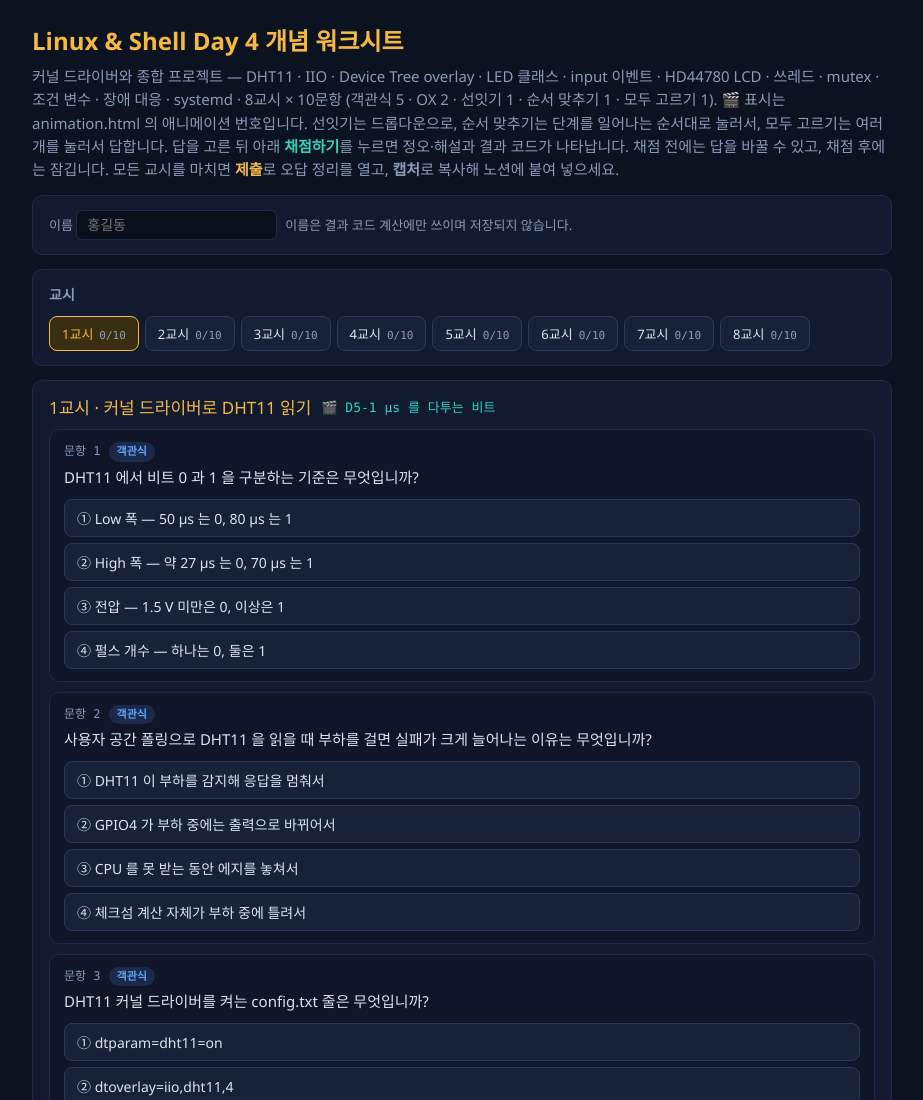
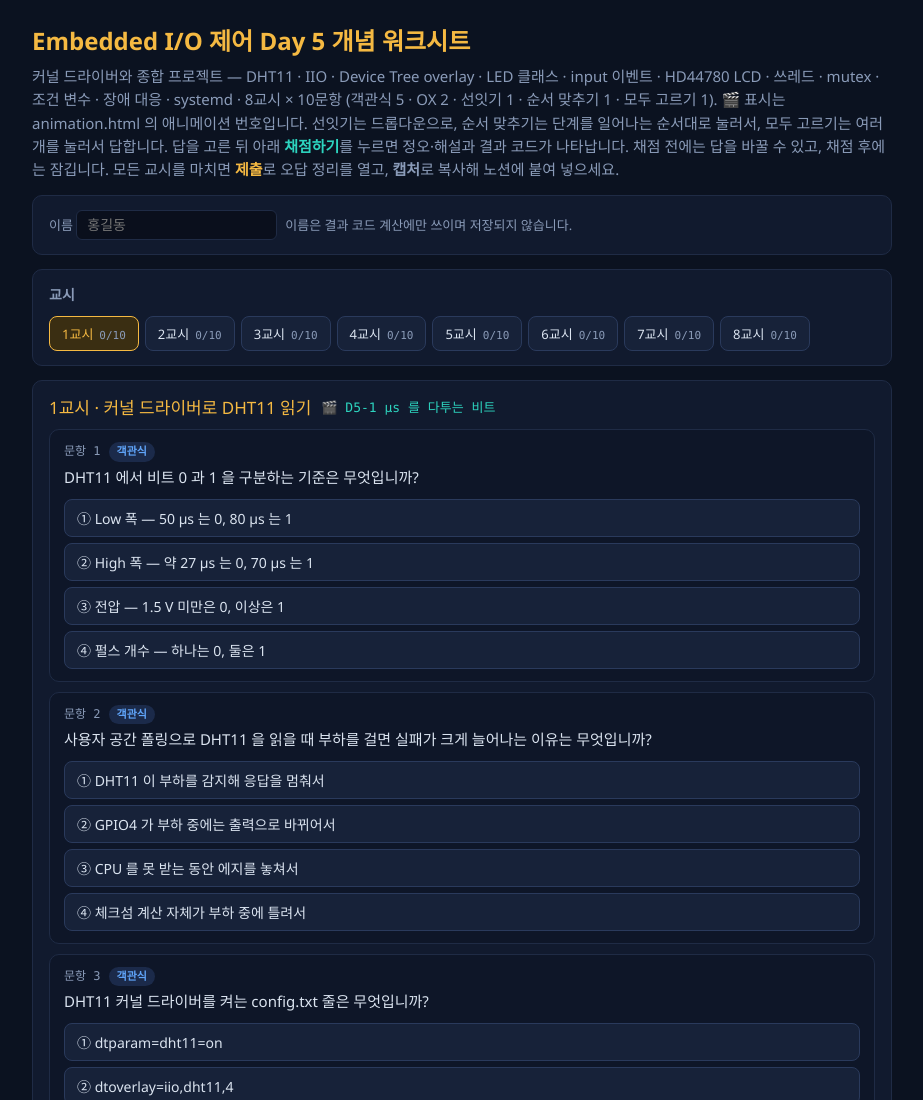
Before and after one commit to imguru-mooc/AI_CAMPUS, a plain HTML site: page EmbeddedIO-day5/worksheet.html in a window 1280 px wide. Shown: the top 1100 px of the page, without its empty margins (178-1101 px from the left). Drawn offline with Linux system fonts and the light colour scheme.

Commit message:
Add files via upload

```diff
--- a/EmbeddedIO-day5/worksheet.html
+++ b/EmbeddedIO-day5/worksheet.html
@@ -94,7 +94,7 @@
 </head>
 <body>
 <div class="app">
-  <h1>Linux &amp; Shell Day 4 개념 워크시트</h1>
+  <h1>Embedded I/O 제어 Day 5 개념 워크시트</h1>
   <p class="sub">커널 드라이버와 종합 프로젝트 — DHT11 · IIO · Device Tree overlay · LED 클래스 · input 이벤트 · HD44780 LCD · 쓰레드 · mutex · 조건 변수 · 장애 대응 · systemd · 8교시 × 10문항 (객관식 5 · OX 2 · 선잇기 1 · 순서 맞추기 1 · 모두 고르기 1). 🎬 표시는 animation.html 의 애니메이션 번호입니다. 선잇기는 드롭다운으로, 순서 맞추기는 단계를 일어나는 순서대로 눌러서, 모두 고르기는 여러 개를 눌러서 답합니다. 답을 고른 뒤 아래 <b style="color:var(--teal)">채점하기</b>를 누르면 정오·해설과 결과 코드가 나타납니다. 채점 전에는 답을 바꿀 수 있고, 채점 후에는 잠깁니다. 모든 교시를 마치면 <b style="color:var(--amber)">제출</b>로 오답 정리를 열고, <b>캡처</b>로 복사해 노션에 붙여 넣으세요.</p>
 
   <div class="panel">
```
